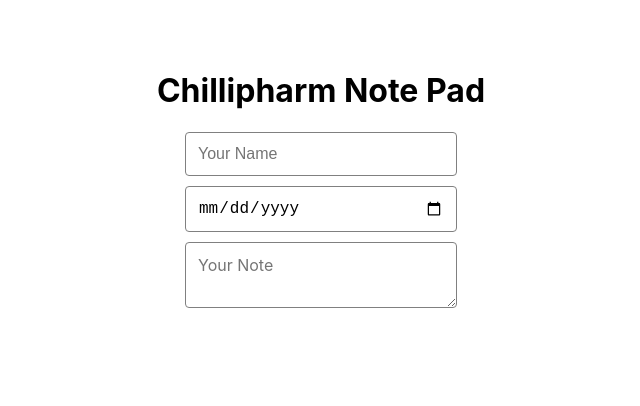
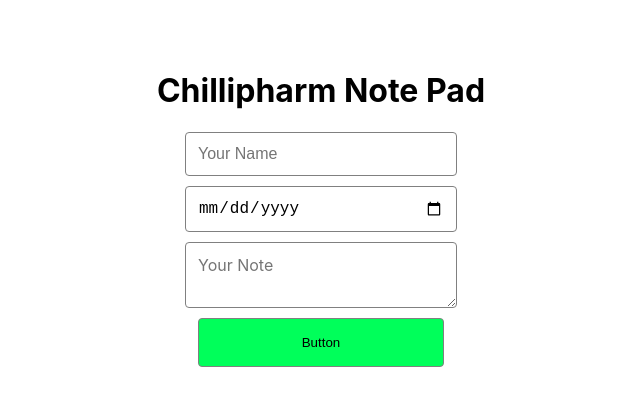
Before and after one commit to damonspencerroberts/React-Note-Pad-Exercise, a React (Create React App) app: page / in a window 1280 px wide. Shown: the top 406 px of the page, without its empty margins (319-959 px from the left). Built offline with nearby package versions, Linux system fonts and the light colour scheme.

Commit message:
add button component

```diff
--- /dev/null
+++ b/src/components/button.js
@@ -0,0 +1,27 @@
+import React from "react";
+import styled from "styled-components";
+
+export const Button = (props) => {
+  return <StyledButton {...props}>Button</StyledButton>;
+};
+
+const StyledButton = styled.button`
+  padding: 16px 12px;
+  width: 100%;
+  background: #00FF5A;
+  font-weight: 500;
+  color: black;
+  display: flex;
+  align-items: center;
+  justify-content: center;
+  border: 1px solid grey;
+  box-shadow: 0 4px 4px rgba(#000000, 0.5);
+  cursor: pointer;
+  opacity: 1;
+  border-radius: 4px;
+
+  &:hover {
+    opacity: 0.8;
+    transition: opacity 0.4s;
+  }
+`;
--- a/src/components/form.js
+++ b/src/components/form.js
@@ -1,15 +1,16 @@
 import React from "react";
 import styled from "styled-components";
+import { Button } from "./button";
 import Input from "./input";
 import TextBox from "./textbox";
 
-const Form = () => {
+const Form = (props) => {
   return (
-    <StyledForm>
+    <StyledForm {...props}>
       <Input type="text" placeholder="Your Name" style={{ marginBottom: 10 }} />
       <Input type="date" style={{ marginBottom: 10 }} />
       <TextBox placeholder="Your Note" style={{ marginBottom: 10 }} />
-
+      <Button type="submit">Submit</Button>
     </StyledForm>
   );
 };
--- a/src/components/header.js
+++ b/src/components/header.js
@@ -3,7 +3,7 @@ import styled from 'styled-components';
 
 
 const Header = (props) => {
-  return <StyledHeader>{props.children}</StyledHeader>;
+  return <StyledHeader {...props}>{props.children}</StyledHeader>;
 };
 
 export default Header;
```
